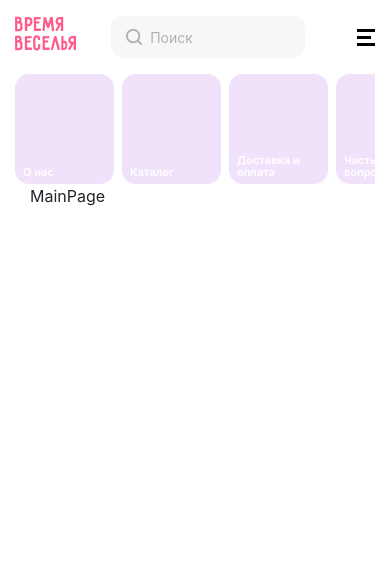
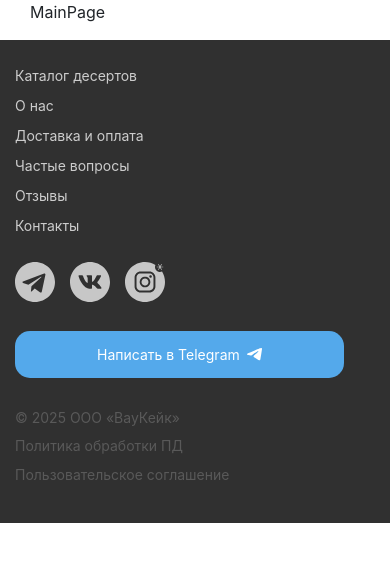
Before and after one commit to Siegerus/cakes_project, a React (Vite) app: page / in a window 390 px wide. Shown: the top 562 px of the page. Built offline with nearby package versions, Linux system fonts and the light colour scheme; a web font is replaced by a local one.

Commit message:
future/footer-adaptation

```diff
--- a/src/components/footer/footer.module.scss
+++ b/src/components/footer/footer.module.scss
@@ -1,25 +1,29 @@
 .wrapper {
-    display: flex;
-    align-items: flex-start;
-    justify-content: space-between;
 	width: 100%;
 	padding: 50px 120px 46px 120px;
 	border-radius: 35px 35px 0 0;
 	background-color: #303030;
 
-    div:nth-child(1) {
+	>div>div {
 		display: flex;
 		align-items: flex-start;
 		justify-content: space-between;
+		width: 100%;
 	}
 
-    nav li {
-        margin-bottom: 15px;
+	nav {
+		margin-right: auto;
+		margin-left: 61px;
+
+		li {
+			margin-bottom: 9px;
 
 			&:nth-last-child(1) {
 				margin-bottom: 0;
 			}
 		}
+	}
+
 }
 
 .link {
@@ -29,10 +33,10 @@
 }
 
 .side {
-    margin-right: 61px;
+	min-width: 245px;
 
 	li {
-        margin-bottom: 15px;
+		margin-bottom: 7px;
 
 		&:nth-child(3) {
 			margin-bottom: 0;
@@ -63,7 +67,7 @@
 
 	span {
 		margin-right: 7px;
-        font-size: 16px;
+		line-height: 100%;
 		color: #fff;
 	}
 
@@ -71,3 +75,90 @@
 		width: 15px;
 	}
 }
+
+@media (max-width: 1200px) {
+	.wrapper {
+		padding: 50px 65px 46px 65px;
+	}
+}
+
+@media (max-width: 992px) {
+	.wrapper {
+		padding: 50px 40px 46px 40px;
+
+		nav {
+			margin-left: unset;
+			margin-right: unset;
+
+			li {
+				margin-bottom: 8px;
+			}
+		}
+	}
+
+	.side {
+		li {
+			margin-bottom: 5px;
+		}
+	}
+
+	.social {
+		&__icon {
+			margin-right: 12px;
+		}
+	}
+
+	.button {
+		min-height: unset;
+		margin-top: 25px;
+	}
+}
+
+@media (max-width: 767px) {
+	.wrapper {
+		border-radius: 0;
+		padding: 23px 0 32px 0;
+
+		nav {
+			order: 1;
+
+			li {
+				margin-bottom: 6px;
+			}
+		}
+
+		div:nth-child(1) {
+			display: flex;
+			flex-direction: column;
+			align-items: flex-start;
+			justify-content: space-between;
+		}
+	}
+
+	.side {
+		margin-top: 29px;
+		order: 3;
+	}
+
+	.social {
+		margin-top: 25px;
+		order: 2;
+
+		&__icon {
+			margin-right: 15px;
+		}
+	}
+
+	.link {
+		font-size: 14px;
+	}
+
+	.button {
+		min-width: unset;
+		min-height: 47px;
+		margin-top: 29px;
+		width: 100%;
+	}
+}
+
+@media (max-width: 576px) {}
--- a/src/components/footer/footer.tsx
+++ b/src/components/footer/footer.tsx
@@ -13,7 +13,7 @@ type Props = {};
 const Footer = (props: Props) => {
 	return (
 		<div className={styles.wrapper}>
-			<div className="container">
+			<div className="container_footer container">
 				<div>
 					<ul className={styles.side}>
 						<li className={styles.agreementLink}>
@@ -35,7 +35,6 @@ const Footer = (props: Props) => {
 						navs={getSecondaryNavs(NAVS) as Nav[]}
 						linkClassName={styles.link}
 					/>
-				</div>
 					<div className={styles.social}>
 						<SocialLinks>
 							<svg
@@ -73,6 +72,7 @@ const Footer = (props: Props) => {
 					</div>
 				</div>
 			</div>
+		</div>
 	);
 };
 
--- a/src/components/layout/main-layout.tsx
+++ b/src/components/layout/main-layout.tsx
@@ -8,12 +8,12 @@ const MainLayout = (props: Props) => {
 	return (
 		<>
 			<div className="container">
-				<Header />
+				{/* <Header /> */}
 				<main>
 					<Outlet />
 				</main>
 			</div>
-			{/* <Footer /> */}
+			<Footer />
 		</>
 	);
 };
--- a/src/components/ui/button/button.module.scss
+++ b/src/components/ui/button/button.module.scss
@@ -19,9 +19,31 @@
 :global(.button_secondary) {
     display: flex;
     align-items: center;
-    min-height: 49px;
-    margin-top: 30px;
-    padding: 15px 47px;
+    padding: 15px 50px;
     border-radius: 20px;
     background-color: #54a9eb;
+    font-size: 16px;
+    white-space: nowrap;
 }
+
+@media (max-width: 1200px) {}
+
+@media (max-width: 992px) {
+    :global(.button_secondary) {
+        padding: 15px 25px;
+        font-size: 15px;
+    }
+}
+
+@media (max-width: 767px) {
+    :global(.button_secondary) {
+        padding: 15px 82px;
+        font-size: 14px;
+    }
+}
+
+@media (max-width: 576px) {
+    :global(.button_secondary) {
+        border-radius: 15px;
+    }
+}
--- a/src/global.module.scss
+++ b/src/global.module.scss
@@ -50,6 +50,10 @@ body {
 	padding: 0;
 }
 
+:global(.container_footer) {
+	max-width: 100%;
+}
+
 :global(.visually-hidden) {
 	position: absolute;
 	width: 1px;
@@ -68,6 +72,11 @@ body {
 	:global(.container) {
 		max-width: 968px;
 	}
+
+	:global(.container_footer) {
+		max-width: 100%;
+	}
+
 }
 
 @media (max-width: 992px) {
```
Lines whose indentation alone changed are shown as unchanged.
